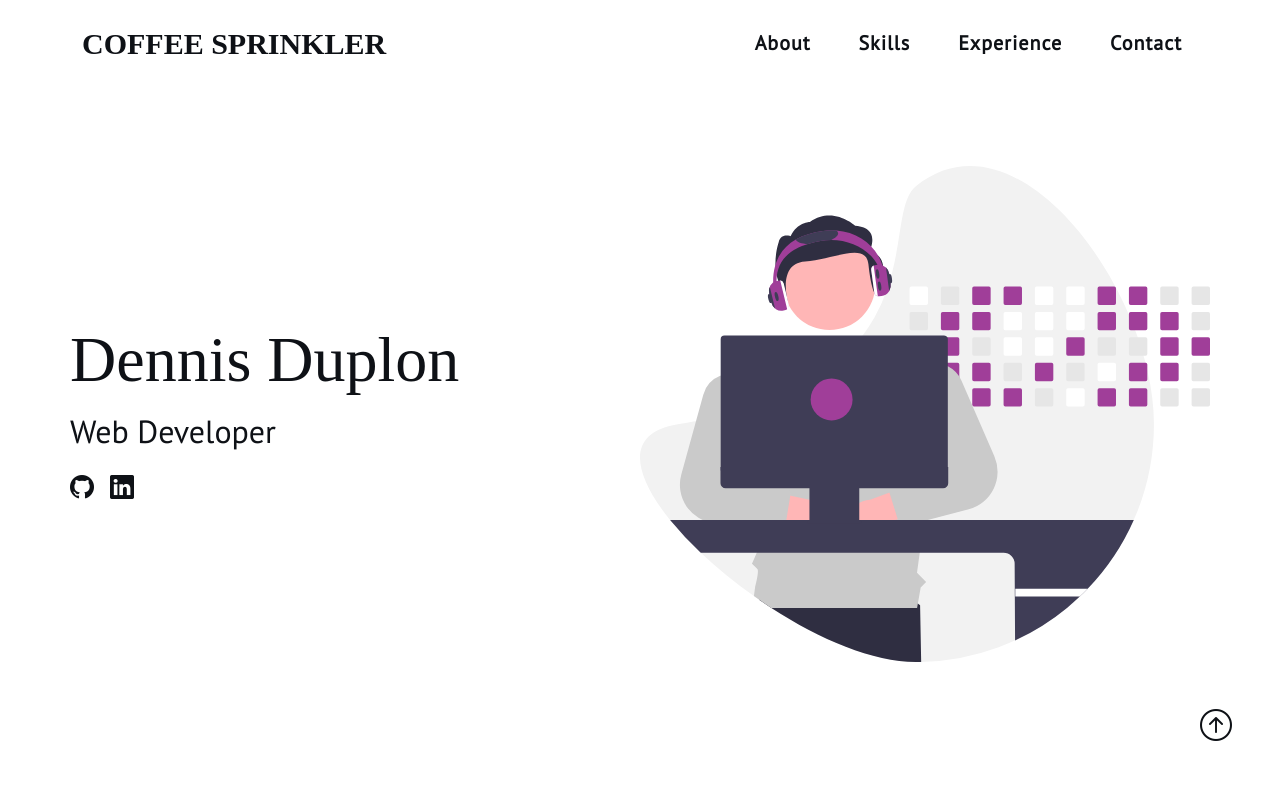
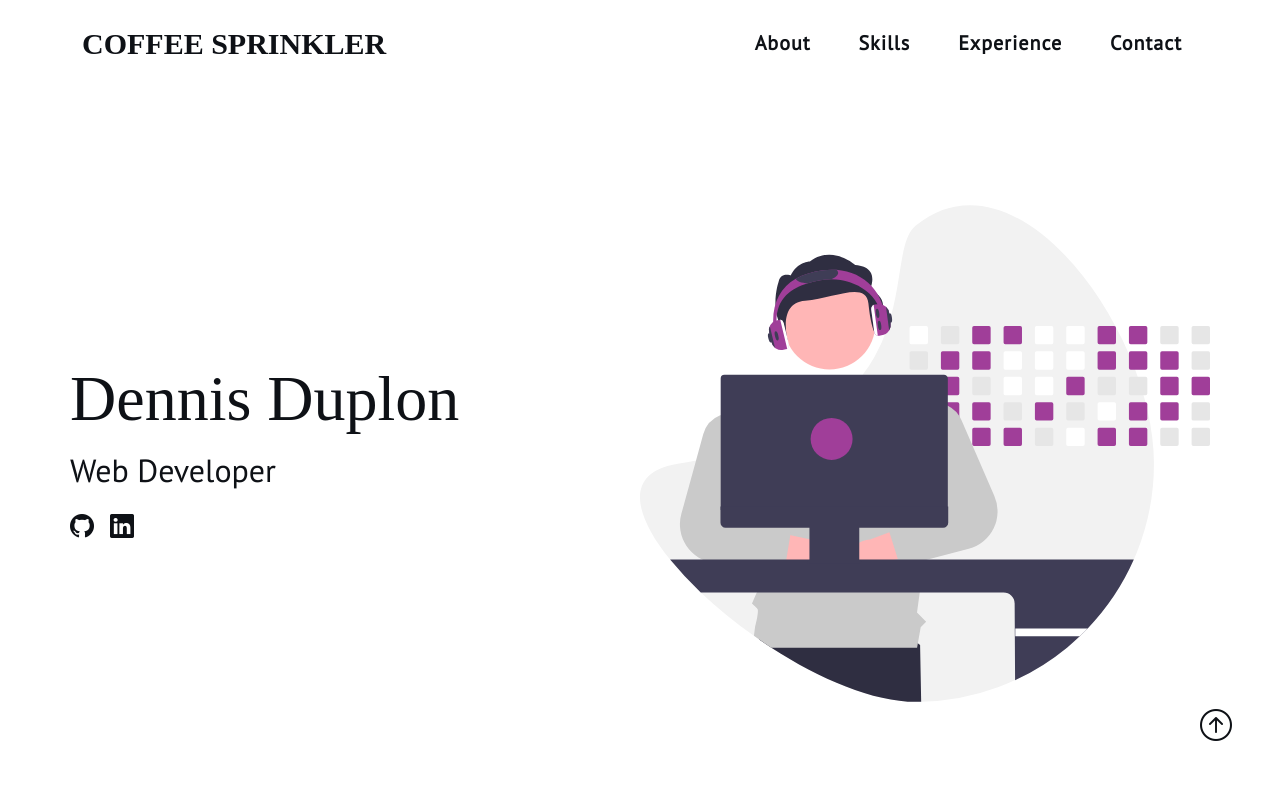
Before and after one commit to coffee-sprinkler/kopi-portfolio, a React (Vite) app: page / in a window 1280 px wide. Shown: the top 788 px of the page. Built offline with nearby package versions, Linux system fonts and the light colour scheme; a web font is replaced by a local one.

Commit message:
add width and height to landing image

```diff
--- a/src/sections/Landing/index.jsx
+++ b/src/sections/Landing/index.jsx
@@ -12,16 +12,16 @@ const Landing = () => {
           <Name>Dennis Duplon</Name>
           <Title>Web Developer</Title>
           <Links className="mt-3">
-            <Icon href="https://github.com/coffee-sprinkler" target="_blank">
+            <Icon href="https://github.com/coffee-sprinkler" aria-label="github link" target="_blank">
               <i className="bi bi-github"></i>
             </Icon>
-            <Icon href="https://www.linkedin.com/in/denduplon/" target="_blank">
+            <Icon href="https://www.linkedin.com/in/denduplon/" aria-label="linkedin profile" target="_blank">
               <i className="bi bi-linkedin"></i>
             </Icon>
           </Links>
         </Column>
         <Column className="col-md-6 col-sm-12 d-md-block d-none">
-          <Image src={developer} alt="developer" />
+          <Image src={developer} alt="developer" width={660} height={574.86} />
         </Column>
       </Container>
     </Section>
```
